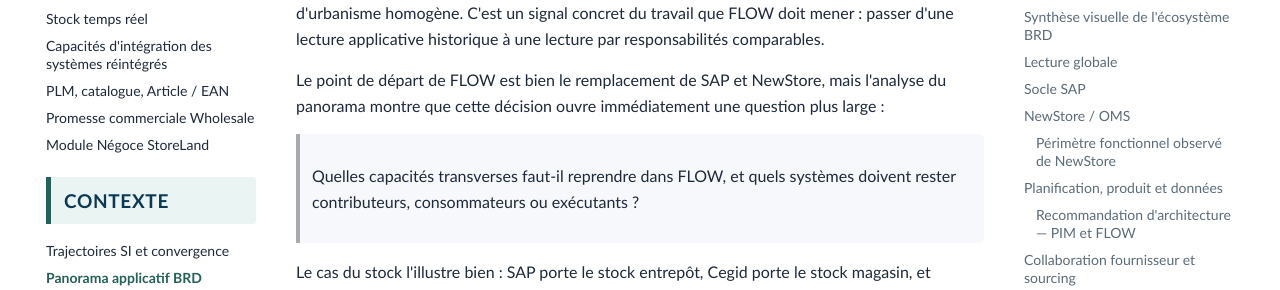
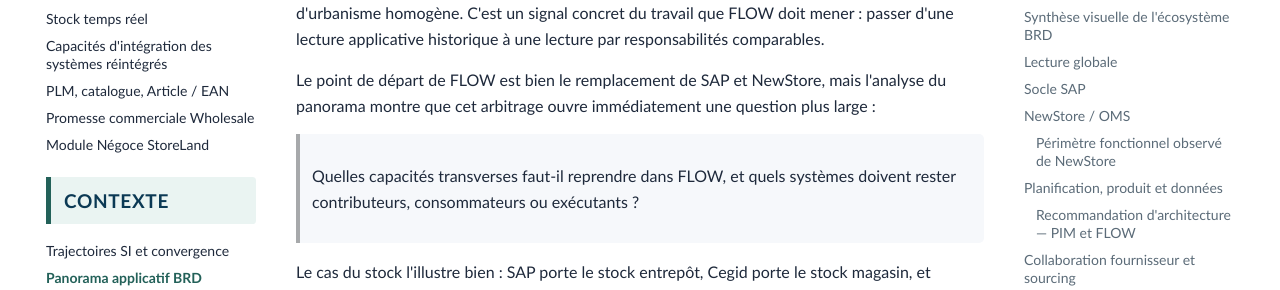
Before and after one commit to laurent-sintes/FLOW-Program, an MkDocs documentation site: the page built from docs/contexte/panorama-brd.md, in a window 1280 px wide and 900 px high, scrolled down 13881 px. Shown: the part 190-480 px from the top of the window. Built offline with MkDocs 1.6.1 and Material for MkDocs 9.7.7, drawn with Linux system fonts in a browser that asks for light colours; comment, search, counter and statistics services are not loaded.

Commit message:
Clarifie panorama BRD et decisions metier

```diff
--- a/docs/contexte/panorama-brd.md
+++ b/docs/contexte/panorama-brd.md
@@ -411,7 +411,7 @@
 
 Le positionnement de Cegid Y2 est particulièrement révélateur : il porte une responsabilité structurante pour les stores et le stock magasin, mais il n'est pas naturellement placé dans un bloc d'urbanisme homogène. C'est un signal concret du travail que FLOW doit mener : passer d'une lecture applicative historique à une lecture par responsabilités comparables.
 
-Le point de départ de FLOW est bien le remplacement de SAP et NewStore, mais l'analyse du panorama montre que cette décision ouvre immédiatement une question plus large :
+Le point de départ de FLOW est bien le remplacement de SAP et NewStore, mais l'analyse du panorama montre que cet arbitrage ouvre immédiatement une question plus large :
 
 > Quelles capacités transverses faut-il reprendre dans FLOW, et quels systèmes doivent rester contributeurs, consommateurs ou exécutants ?
 
```
